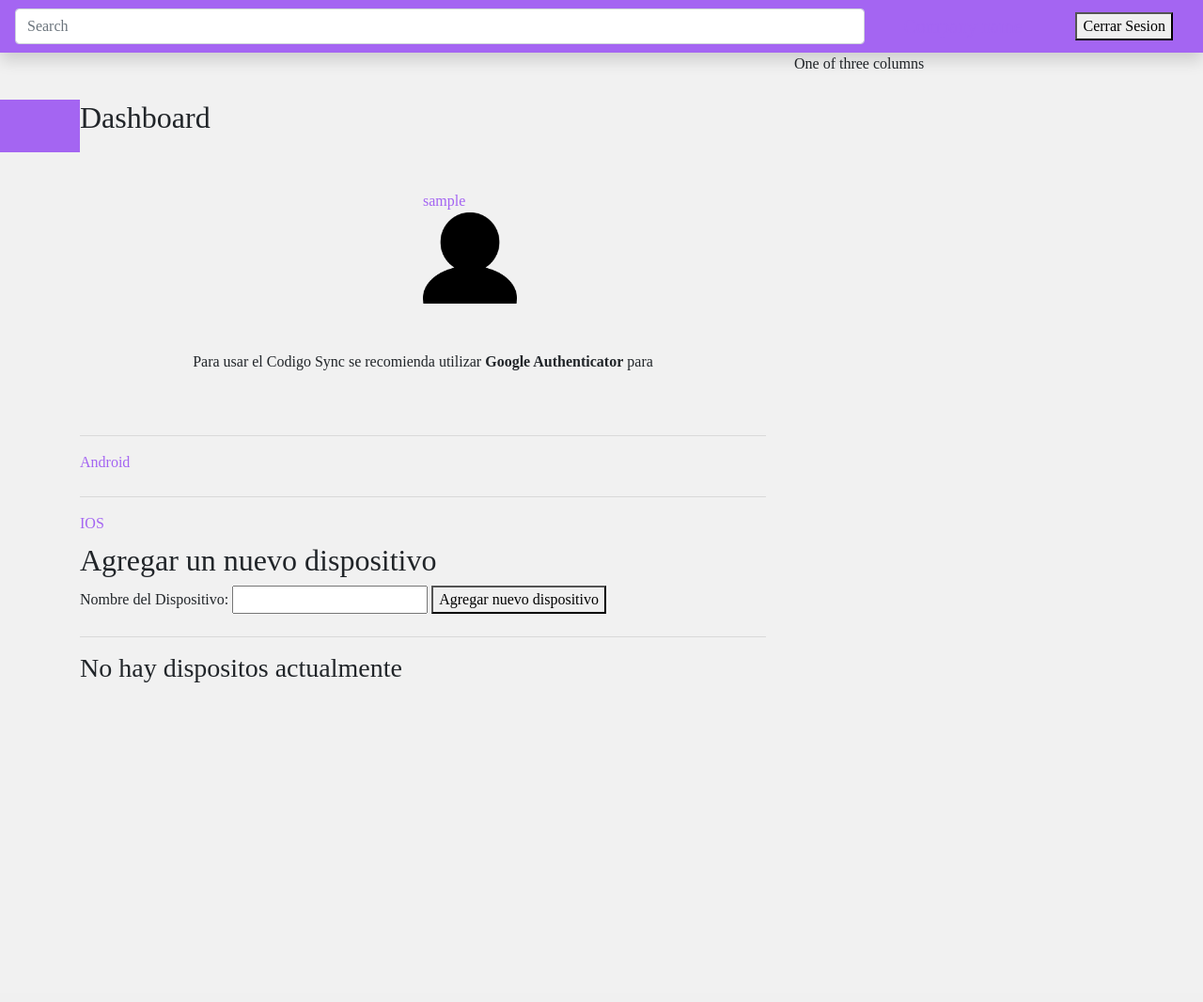
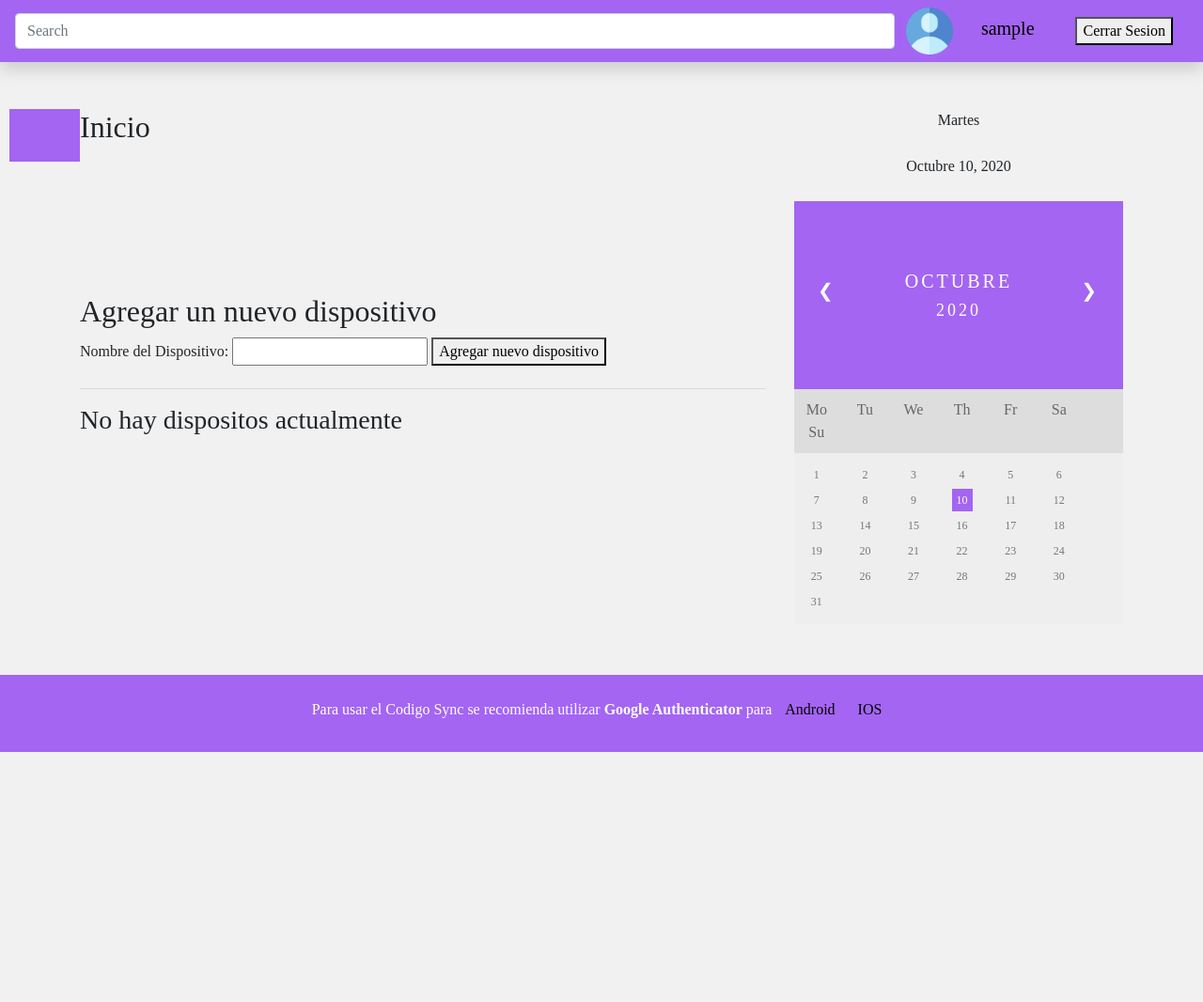
Before and after one commit to pyloguna/whale, a Django app: page /dashboard in a window 1280 px wide. Shown: the whole page at 94% size. Before the commit the page ends 726 px from the top, so only its background shows below. Run offline with Django 3.2, Linux system fonts and the light colour scheme; the visitor is signed in with stand-in values (Sample User, id 1); data that the repository does not hold is empty; some libraries are stand-ins or nearby versions.

Commit message:
Cambios de diseno 1.1

```diff
--- a/whale/web_auth/static/web_auth/css/style-dashboard.css
+++ b/whale/web_auth/static/web_auth/css/style-dashboard.css
@@ -16,14 +16,57 @@ h2{
 
 p{
     text-align: center;
-    padding-top: 50px;
-    padding-bottom: 50px;
+    margin-top: 25px !important;
+    margin-bottom: 25px !important;
 }
 
 a{
     text-align: center;
-    color: #a465f2 !important;
+    color: black !important;
+    text-decoration: none;
+    margin-left: 10px !important;
+    margin-right: 10px !important;
 }
+
+.foto-perfil{
+  max-width: 50px;
+  margin-left: 10px;
+}
+
+.NombrePerfil{
+  margin-right: 10px;
+}
+
+
+
+
+.form-control{
+  width: 75% !important;
+}
+
+.Dispositivo{
+  padding-top: 150px;
+}
+
+
+
+.footer {
+  position: fixed;
+  left: 0;
+  bottom: 0;
+  width: 100%;
+  background-color: #a465f2;
+  color: white;
+  text-align: center;
+}
+
+
+
+
+
+
+
+
 
 
 
@@ -62,7 +105,7 @@ a{
   }
 
   .menu ul a {
-    color: #000;
+    color: #a465f2;
     display: block;
     padding: 5px 20px;
   }
@@ -81,6 +124,7 @@ a{
 }
 
 .sidebar {
+    text-decoration: none;
     margin: 0;
     padding: 0;
     width: 250px;
@@ -102,15 +146,20 @@ a{
   .sidebar a.active {
     background-color: #a465f2;
     color: white;
+    text-decoration: none;
+    transition-duration: 0.3s;
   }
 
   .sidebar a:hover:not(.active) {
-    background-color: #555;
+    background-color:  #a465f2;
     color: white;
+    text-decoration: none;
+    transition: 1s;
+
   }
 
   div.content {
-    padding-left: ;
+    padding-left: 0px;
     padding-top: 50px;
     height: 1000px;
     background-color: #f1f1f1;
@@ -132,3 +181,83 @@ a{
       float: none;
     }
   }
+
+
+  .Calendario{
+    margin-top: 50px;
+  }
+
+
+  ul {list-style-type: none;}
+body {font-family: Verdana, sans-serif;}
+
+/* Month header */
+.month {
+  padding: 70px 25px;
+  width: 100%;
+  background:  #a465f2;
+  text-align: center;
+}
+
+/* Month list */
+.month ul {
+  margin: 0;
+  padding: 0;
+}
+
+.month ul li {
+  color: white;
+  font-size: 20px;
+  text-transform: uppercase;
+  letter-spacing: 3px;
+}
+
+/* Previous button inside month header */
+.month .prev {
+  float: left;
+  padding-top: 10px;
+}
+
+/* Next button */
+.month .next {
+  float: right;
+  padding-top: 10px;
+}
+
+/* Weekdays (Mon-Sun) */
+.weekdays {
+  margin: 0;
+  padding: 10px 0;
+  background-color:#ddd;
+}
+
+.weekdays li {
+  display: inline-block;
+  width: 13.6%;
+  color: #666;
+  text-align: center;
+}
+
+/* Days (1-31) */
+.days {
+  padding: 10px 0;
+  background: #eee;
+  margin: 0;
+}
+
+.days li {
+  list-style-type: none;
+  display: inline-block;
+  width: 13.6%;
+  text-align: center;
+  margin-bottom: 5px;
+  font-size:12px;
+  color: #777;
+}
+
+/* Highlight the "current" day */
+.days li .active {
+  padding: 5px;
+  background:  #a465f2;
+  color: white !important
+}
--- a/whale/web_auth/templates/web_auth/dashboard.html
+++ b/whale/web_auth/templates/web_auth/dashboard.html
@@ -5,6 +5,7 @@
 <head>
     <meta charset="utf-8">
     <link rel="stylesheet" href="{% static 'web_auth/css/style-dashboard.css' %}">
+    <link rel="stylesheet" href="https://cdnjs.cloudflare.com/ajax/libs/animate.css/4.1.1/animate.min.css"/>
     <link rel="stylesheet" href="https://stackpath.bootstrapcdn.com/bootstrap/4.5.2/css/bootstrap.min.css" integrity="sha384-JcKb8q3iqJ61gNV9KGb8thSsNjpSL0n8PARn9HuZOnIxN0hoP+VmmDGMN5t9UJ0Z" crossorigin="anonymous">
 
     <title>
@@ -33,8 +34,13 @@
             <span class="navbar-toggler-icon"></span>
         </button>
 
-            <input class="form-control form-control-dark w-100" type="text" placeholder="Search" aria-label="Search">
-            <a class="navbar-brand col-md-3 col-lg-2 mr-0 px-3" href="#">Company name</a>
+
+            <input class="form-control form-control-dark" type="text" placeholder="Search" aria-label="Search">
+
+            <div class="NombrePerfil">
+            <img class="foto-perfil" src="{% static 'web_auth/images/profile-default.png' %}" alt="profile pic">
+            <a class="navbar-brand col-md-3 col-lg-2 mr-0 px-3" href="#">{{ user.get_username }}</a>
+            </div>
 
     <ul class="navbar-nav px-3">
             <li class="nav-item text-nowrap">
@@ -56,38 +62,18 @@
     <div class="col-sm-8">
       <div class="content">
 
-
-            <h2> Dashboard</h2>
-
-            <div class="Imagen-Perfil">
-            <a>{{ user.get_username }}</a>
-            {% if imagen %}
-            <img class="foto_perfil" src="{{ imagen }}" alt="profile pic">
-            {% else %}
-            <img class="foto_perfil" src="{% static 'web_auth/images/profile-default.png' %}" alt="profile pic">
-            {% endif %}
-
+            <div class="animate__animated animate__fadeInUp animate__slow">
+            <h2> Inicio</h2>
             </div>
 
 
-            <p class="Descripcion">
-                Para usar el Codigo Sync se recomienda utilizar <strong> Google Authenticator</strong> para
-            </p>
-            <hr>
 
 
-            <label>
-                <a
-                    href="https://play.google.com/store/apps/details?id=com.google.android.apps.authenticator2&hl=es"  target="_blank" >Android
-                </a>
-            </label>
-            <hr>
-            <label>
-                <a href="https://apps.apple.com/es/app/google-web_authenticator/id388497605" target="_blank" >IOS</a>
-            </label>
-            <a href></a>
+
+
 
         <form id="form-login" action="{% url 'web_auth:otpDeviceAdd' %}" method="POST">
+        <div class="Dispositivo">
             <h2>Agregar un nuevo dispositivo</h2>
             {% csrf_token %}
             <label>
@@ -95,7 +81,7 @@
                 <input type="text" id="otp_name" name="otp_name">
                 <button type="submit">Agregar nuevo dispositivo</button>
             </label>
-
+        </div>
         </form>
         <hr>
 
@@ -145,7 +131,64 @@
 
     </div>
     <div class="col-sm-4">
-      One of three columns
+        <div class="Calendario">
+            <p>Martes</p>
+            <p>Octubre 10, 2020</p>
+        </div>
+        <div class="month">
+  <ul>
+    <li class="prev">&#10094;</li>
+    <li class="next">&#10095;</li>
+    <li>
+      Octubre<br>
+      <span style="font-size:18px">2020</span>
+    </li>
+  </ul>
+</div>
+
+<ul class="weekdays">
+  <li>Mo</li>
+  <li>Tu</li>
+  <li>We</li>
+  <li>Th</li>
+  <li>Fr</li>
+  <li>Sa</li>
+  <li>Su</li>
+</ul>
+
+<ul class="days">
+  <li>1</li>
+  <li>2</li>
+  <li>3</li>
+  <li>4</li>
+  <li>5</li>
+  <li>6</li>
+  <li>7</li>
+  <li>8</li>
+  <li>9</li>
+  <li><span class="active">10</span></li>
+  <li>11</li>
+  <li>12</li>
+  <li>13</li>
+  <li>14</li>
+  <li>15</li>
+  <li>16</li>
+  <li>17</li>
+  <li>18</li>
+  <li>19</li>
+  <li>20</li>
+  <li>21</li>
+  <li>22</li>
+  <li>23</li>
+  <li>24</li>
+  <li>25</li>
+  <li>26</li>
+  <li>27</li>
+  <li>28</li>
+  <li>29</li>
+  <li>30</li>
+  <li>31</li>
+</ul>
     </div>
   </div>
 </div>
@@ -181,6 +224,27 @@
     </script>
 
 
+
+<div class="footer">
+   <p class="Descripcion">
+        Para usar el Codigo Sync se recomienda utilizar <strong> Google Authenticator</strong> para
+            <label>
+                <a href="https://play.google.com/store/apps/details?id=com.google.android.apps.authenticator2&hl=es"  target="_blank" >Android </a>
+            </label>
+
+            <label>
+                <a href="https://apps.apple.com/es/app/google-web_authenticator/id388497605" target="_blank" >IOS</a>
+            </label>
+    </p>
+
+
+
+</div>
+
+
+
+
+
 </body>
 
 </html>
```
Also changed, not shown: whale/web_auth/static/web_auth/images/profile-default.png.
